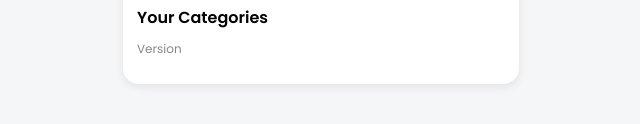
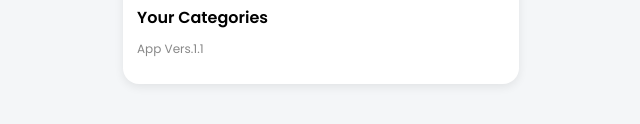
Before and after one commit to Gopichanime007/MyMoneyTracker, a plain HTML site: page index.html in a window 1280 px wide. Both pictures are taken after a click on the button "⚙️". Shown: the part 376-500 px from the top of the page, 319-959 px from the left. Drawn offline with nearby package versions, Linux system fonts and the light colour scheme.

Commit message:
Fix HTML formatting and update version number

```diff
--- a/index.html
+++ b/index.html
@@ -144,7 +144,7 @@
         <h4>Your Categories</h4>
         <div id="categoryList"></div>
 
-        <p class="version">Version <span id="appVersion"></span></p>
+        <p class="version">App Vers.1.1</p>
 
       </div>
     </div>
```
